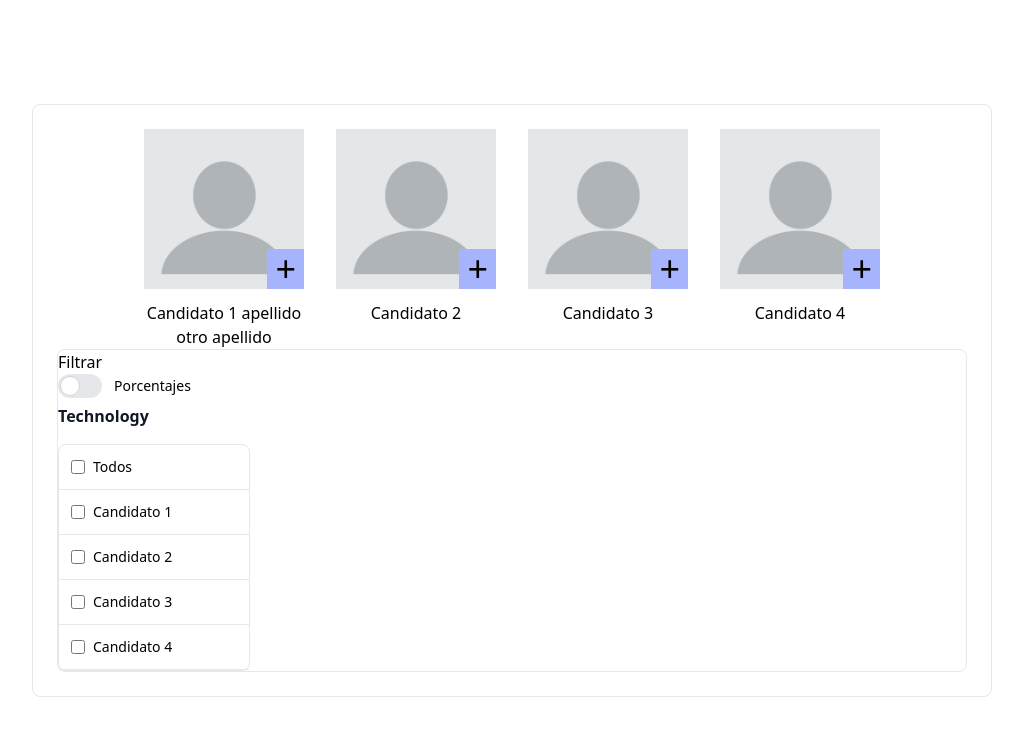
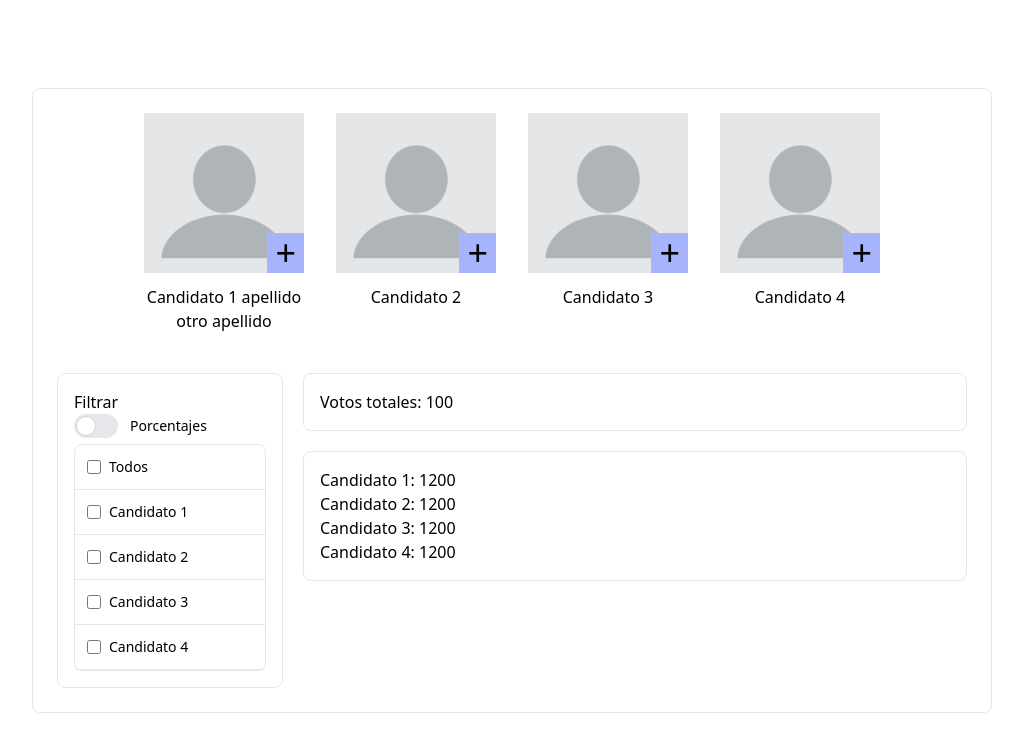
Before and after one commit to Bubbl33s/mir-sistema-votaciones, a React (Vite) app: page / in a window 1280 px wide. Shown: the top 752 px of the page, without its empty margins (128-1151 px from the left). Built offline with nearby package versions, Linux system fonts and the light colour scheme.

Commit message:
feat: add totals components

```diff
--- a/src/App.tsx
+++ b/src/App.tsx
@@ -1,10 +1,15 @@
-import { Candidato, Filtro } from "./components";
+import {
+  Candidato,
+  Filtro,
+  TotalAbsoluto,
+  TotalIndividual,
+} from "./components";
 
 function App() {
   return (
     <>
       <div className="h-screen flex justify-center items-center">
-        <main className="w-9/12 max-w-6xl p-6 border rounded-lg">
+        <main className="w-9/12 max-w-6xl p-6 border rounded-lg flex flex-col gap-10">
           <section className="flex justify-center gap-8">
             <Candidato name="Candidato 1 apellido otro apellido" />
             <Candidato name="Candidato 2" />
@@ -12,9 +17,13 @@ function App() {
             <Candidato name="Candidato 4" />
           </section>
 
-          <aside>
+          <div className="flex gap-5">
             <Filtro />
-          </aside>
+            <div className="flex-grow flex flex-col gap-5">
+              <TotalAbsoluto cantidad={100} />
+              <TotalIndividual />
+            </div>
+          </div>
         </main>
       </div>
     </>
--- a/src/components/Filtro.tsx
+++ b/src/components/Filtro.tsx
@@ -2,13 +2,9 @@ import { Switch, Checkbox } from "../components";
 
 export default function Filtro() {
   return (
-    <div className="border rounded-lg">
+    <aside className="border rounded-lg w-fit p-4">
       <h2>Filtrar</h2>
       <Switch text="Porcentajes" />
-
-      <h3 className="mb-4 font-semibold text-gray-900 dark:text-white">
-        Technology
-      </h3>
 
       <ul className="w-48 text-sm font-medium border border-gray-200 rounded-lg">
         <li className="w-full border-b border-gray-200 rounded-t-lg">
@@ -27,6 +23,6 @@ export default function Filtro() {
           <Checkbox text="Candidato 4" />
         </li>
       </ul>
-    </div>
+    </aside>
   );
 }
--- /dev/null
+++ b/src/components/TotalAbsoluto.tsx
@@ -0,0 +1,11 @@
+type TotalProps = {
+  cantidad: number;
+};
+
+export default function TotalAbsoluto({ cantidad }: TotalProps) {
+  return (
+    <section className="border rounded-lg p-4">
+      <p>Votos totales: {cantidad}</p>
+    </section>
+  );
+}
--- /dev/null
+++ b/src/components/TotalIndividual.tsx
@@ -0,0 +1,10 @@
+export default function TotalIndividual() {
+  return (
+    <section className="border rounded-lg p-4">
+      <p>Candidato 1: 1200</p>
+      <p>Candidato 2: 1200</p>
+      <p>Candidato 3: 1200</p>
+      <p>Candidato 4: 1200</p>
+    </section>
+  );
+}
--- a/src/components/index.ts
+++ b/src/components/index.ts
@@ -2,5 +2,7 @@ import Candidato from "./Candidato";
 import Filtro from "./Filtro";
 import Switch from "./Switch";
 import Checkbox from "./Checkbox";
+import TotalAbsoluto from "./TotalAbsoluto";
+import TotalIndividual from "./TotalIndividual";
 
-export { Candidato, Filtro, Switch, Checkbox };
+export { Candidato, Filtro, Switch, Checkbox, TotalAbsoluto, TotalIndividual };
```
